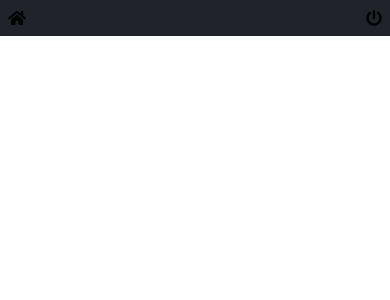
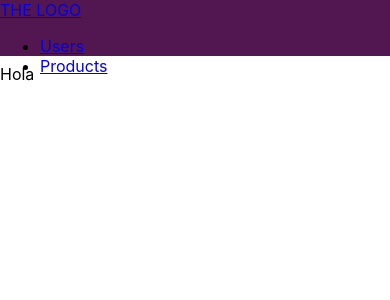
Before and after one commit to Jarvo98/to-do-list, a React (Create React App) app: page / in a window 390 px wide. Shown: the top 300 px of the page. Built offline with nearby package versions, Linux system fonts and the light colour scheme.

Commit message:
Workshopping the navbar in order to make it responsive.

```diff
--- a/src/App.js
+++ b/src/App.js
@@ -1,10 +1,14 @@
 import React from "react";
+import "./App.css";
 import NavBar from "./components/NavBar/NavBar.js";
 
 function App() {
   return (
     <div className="App">
       <NavBar />
+      <main style={{ marginTop: "64px" }}>
+        <p>Hola</p>
+      </main>
     </div>
   );
 }
--- a/src/components/NavBar/NavBar.css
+++ b/src/components/NavBar/NavBar.css
@@ -1,6 +1,8 @@
-nav {
-  display: flex;
-  justify-content: space-between;
-  padding: 0.5rem;
-  background-color: #20232a;
+.toolbar {
+  height: 56px;
+  width: 100%;
+  position: fixed;
+  background-color: #521751;
+  top: 0;
+  left: 0;
 }
--- a/src/components/NavBar/NavBar.js
+++ b/src/components/NavBar/NavBar.js
@@ -1,28 +1,44 @@
 import React from "react";
-import NavBarLink from "./NavBarLink/NavBarLink.js";
 import "./NavBar.css";
-import { faHome, faPowerOff } from "@fortawesome/free-solid-svg-icons";
 
 const NavBar = () => {
-  let navBarLinks = [
+  /* let navBarLinks = [
     {
-      iconName: faHome,
+      iconName: faBars,
       name: "Home"
     },
     {
       iconName: faPowerOff,
       name: "Log out"
     }
-  ];
+  ]; */
 
   return (
-    <nav>
-      {navBarLinks.map(navBarLink => {
-        return (
-          <NavBarLink iconName={navBarLink.iconName} name={navBarLink.name} />
-        );
-      })}
-    </nav>
+    <header className="toolbar">
+      <nav className="toolbar__navigation">
+        <div></div>
+        <div>
+          <a href="/" className="toolbar__logo">
+            THE LOGO
+          </a>
+        </div>
+        <div className="toolbar__navigation__items">
+          <ul>
+            <li>
+              <a href="/">Users</a>
+            </li>
+            <li>
+              <a href="/">Products</a>
+            </li>
+          </ul>
+        </div>
+        {/* navBarLinks.map(navBarLink => {
+          return (
+            <NavBarLink iconName={navBarLink.iconName} name={navBarLink.name} />
+          );
+        }) */}
+      </nav>
+    </header>
   );
 };
 
--- a/src/components/NavBar/NavBarLink/NavBarLink.css
+++ /dev/null
@@ -1,9 +0,0 @@
-button {
-  background: none;
-  color: inherit;
-  border: none;
-  padding: 0;
-  font: inherit;
-  cursor: pointer;
-  outline: inherit;
-}
--- a/src/components/NavBar/NavBarLink/NavBarLink.js
+++ /dev/null
@@ -1,13 +0,0 @@
-import React from "react";
-import "./NavBarLink.css";
-import { FontAwesomeIcon } from "@fortawesome/react-fontawesome";
-
-const NavBarLink = props => {
-  return (
-    <button>
-      <FontAwesomeIcon icon={props.iconName} />
-    </button>
-  );
-};
-
-export default NavBarLink;
```
